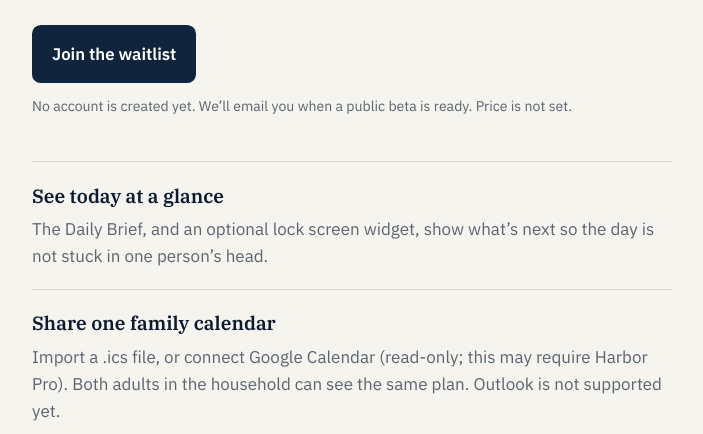
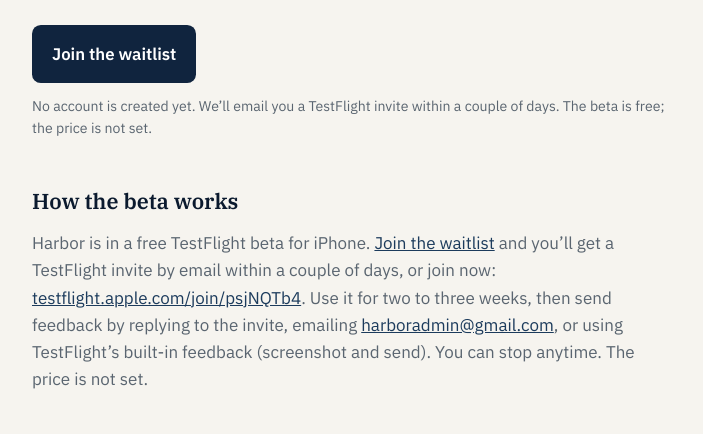
Before and after one commit to SANDETAY/harbor-site, a plain HTML site: page index.html in a window 1280 px wide. Shown: the part 320-754 px from the top of the page, without its empty margins (288-991 px from the left). Drawn offline with Linux system fonts and the light colour scheme.

Commit message:
Add How the beta works section

```diff
--- a/index.html
+++ b/index.html
@@ -65,7 +65,8 @@
     .wordmark,
     h1,
     .benefits h2,
-    .why p {
+    .why p,
+    .how h2 {
       font-family: "IBM Plex Serif", Georgia, "Times New Roman", serif;
       font-variant-ligatures: none;
       font-feature-settings: "liga" 0, "dlig" 0, "clig" 0, "calt" 0;
@@ -214,6 +215,22 @@
       color: var(--navy-deep);
     }
 
+    .how {
+      margin: 0 0 2.75rem;
+    }
+
+    .how h2 {
+      font-size: 1.35rem;
+      font-weight: 600;
+      margin: 0 0 0.75rem;
+      color: var(--navy-deep);
+    }
+
+    .how p {
+      margin: 0;
+      color: var(--muted);
+    }
+
     footer {
       margin-top: 0.25rem;
       color: var(--muted);
@@ -242,7 +259,13 @@
       <p class="lede">Harbor is an iPhone app for the parent who already holds the calendar, the meals, and the lists.</p>
 
       <a class="cta" href="waitlist/">Join the waitlist</a>
-      <p class="cta-note">No account is created yet. We’ll email you when a public beta is ready. Price is not set.</p>
+      <p class="cta-note">No account is created yet. We’ll email you a TestFlight invite within a couple of days. The beta is free; the price is not set.</p>
+
+
+      <section class="how" aria-labelledby="how-title">
+        <h2 id="how-title">How the beta works</h2>
+        <p>Harbor is in a free TestFlight beta for iPhone. <a href="waitlist/">Join the waitlist</a> and you’ll get a TestFlight invite by email within a couple of days, or join now: <a href="https://testflight.apple.com/join/psjNQTb4">testflight.apple.com/join/psjNQTb4</a>. Use it for two to three weeks, then send feedback by replying to the invite, emailing <a href="mailto:harboradmin@gmail.com">harboradmin@gmail.com</a>, or using TestFlight’s built-in feedback (screenshot and send). You can stop anytime. The price is not set.</p>
+      </section>
 
       <ul class="benefits">
         <li>
@@ -266,7 +289,7 @@
     </main>
 
     <footer>
-      Harbor is in TestFlight beta. A public beta is coming later. <a href="waitlist/">Join the waitlist</a>.
+      Harbor is in a free TestFlight beta. <a href="waitlist/">Join the waitlist</a>.
     </footer>
   </div>
 </body>
```
